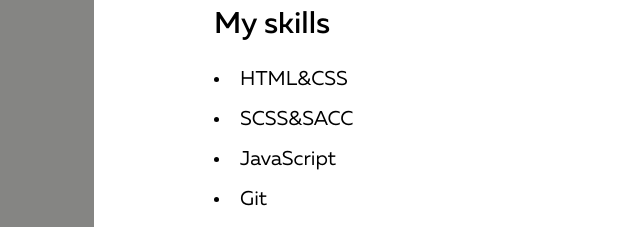
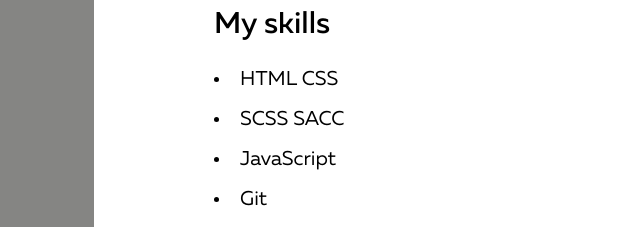
Before and after one commit to Artem-Rozhko/rsschool-cv, a plain HTML site: page index.html in a window 1280 px wide. Shown: the part 698-925 px from the top of the page, 347-987 px from the left. Drawn offline with Linux system fonts and the light colour scheme.

Commit message:
fix: change html

```diff
--- a/index.html
+++ b/index.html
@@ -105,8 +105,8 @@
           <section class="skills" id="skills">
             <h2 class="section__title title">My skills</h2>
             <ul class="skills__list">
-              <li class="skills__item">HTML&CSS</li>
-              <li class="skills__item">SCSS&SACC</li>
+              <li class="skills__item">HTML CSS</li>
+              <li class="skills__item">SCSS SACC</li>
               <li class="skills__item">JavaScript</li>
               <li class="skills__item">Git</li>
               <li class="skills__item">DOM</li>
```
